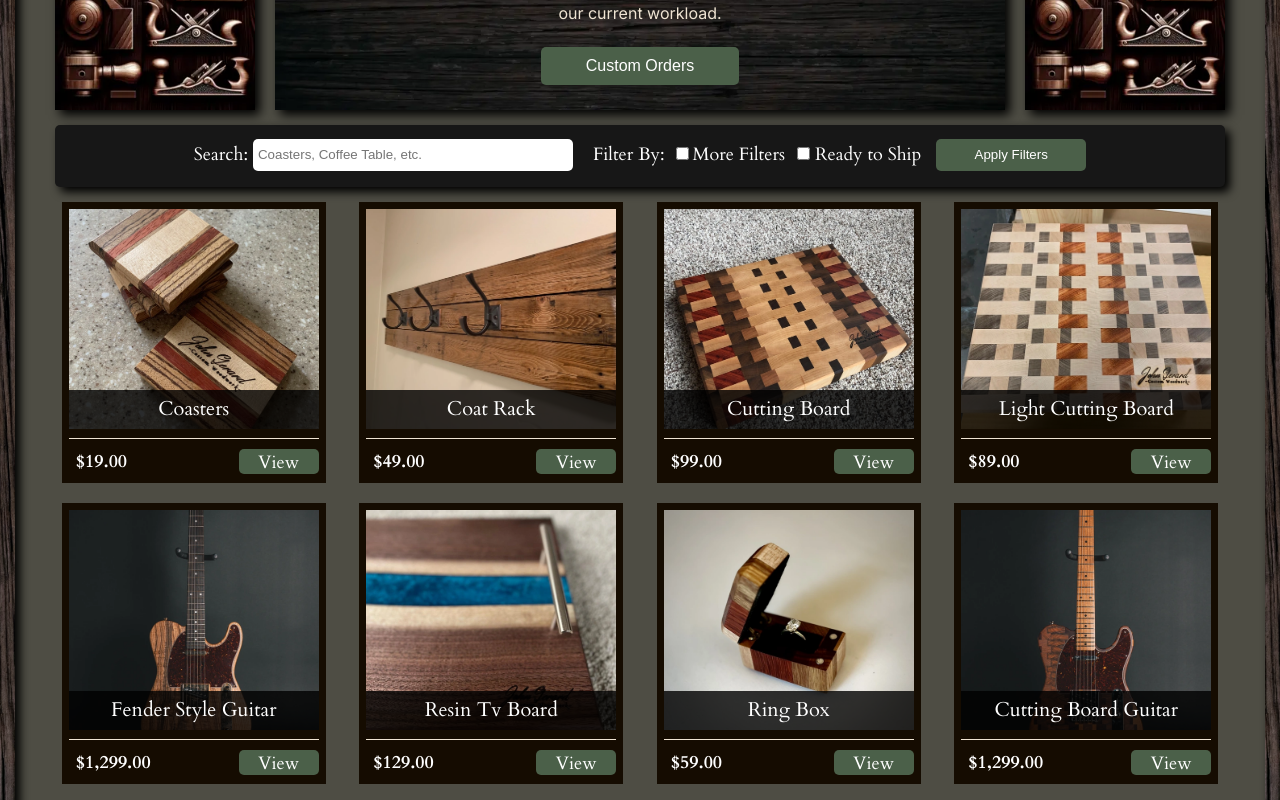
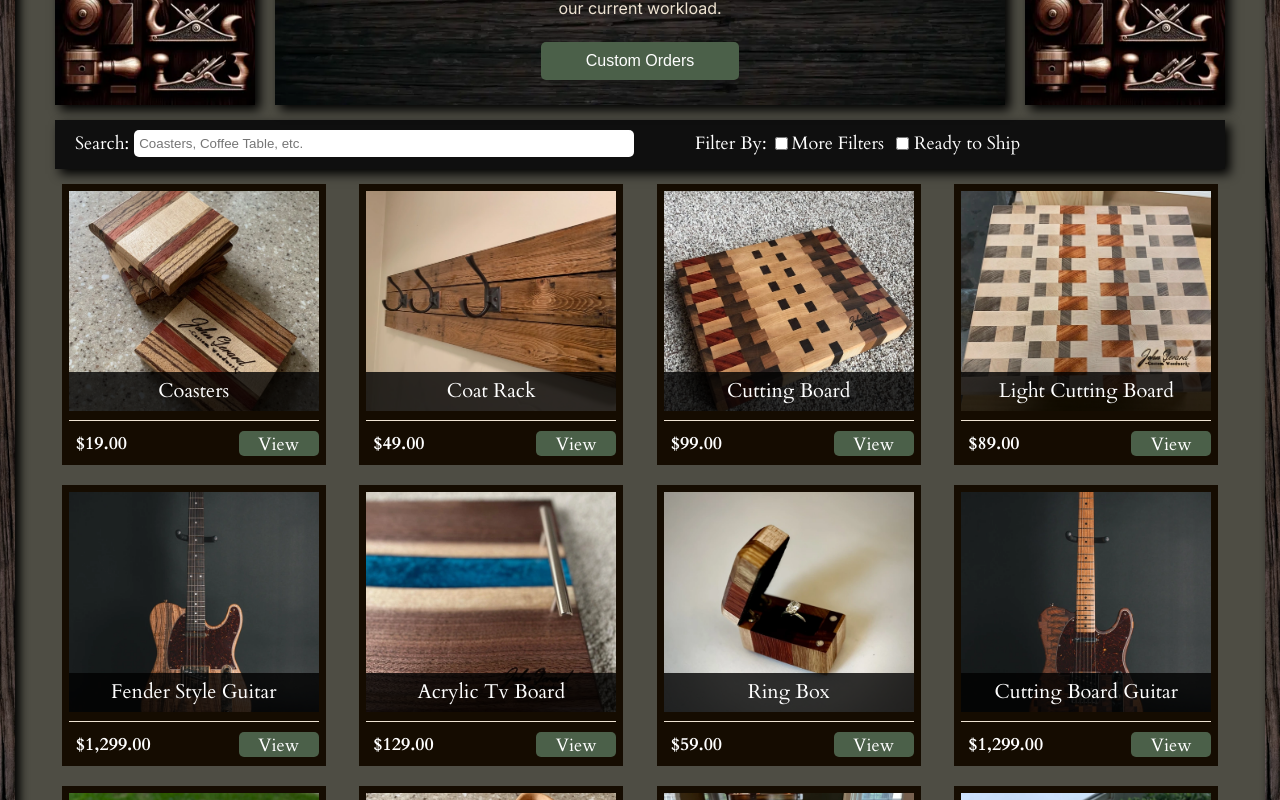
Before and after one commit to jduncan017/jgsite, a Next.js app: page /woodshop in a window 1280 px wide. Shown: the part 520-1320 px from the top of the page. Built offline with nearby package versions, Linux system fonts and the light colour scheme; a web font is replaced by a local one.

Commit message:
finish searchbar ui

```diff
--- a/src/app/contact/page.tsx
+++ b/src/app/contact/page.tsx
@@ -25,8 +25,8 @@ const contactPage = () => {
             SEND US A MESSAGE:
           </h2>
           <p className="form__description">
-            Have a question? Looking to buy one of our pieces or need a custom /
-            bulk order? Reach out below!
+            Have a question or looking to buy one of our pieces? Reach out
+            below!
           </p>
           <ContactForm />
           <Image
--- a/src/app/ui/Shop/SearchBar/SearchBar.css
+++ b/src/app/ui/Shop/SearchBar/SearchBar.css
@@ -1,13 +1,15 @@
+input[type="checkbox" i] {
+  transform: translateY(1px);
+}
+
 .search-bar {
   display: flex;
-  justify-content: center;
   width: 100%;
   padding: 10px 20px;
-  background-color: #171717;
+  background-color: #0f0f0f;
   color: white;
   font-size: 18px;
   box-sizing: border-box;
-  border-radius: 5px;
   margin-bottom: 15px;
 }
 
@@ -16,20 +18,16 @@
   flex-direction: column;
   align-items: flex-start;
   gap: 2px;
+  width: 100%;
 }
 
 .search-bar__main-options {
   display: flex;
-  justify-content: center;
+  justify-content: flex-start;
   gap: 2px 20px;
   align-items: center;
   width: 100%;
-}
-
-.main-options__filter-section {
-  display: flex;
-  align-items: center;
-  gap: 15px;
+  min-width: 80vw;
 }
 
 .search-bar__input,
@@ -41,27 +39,19 @@
   border-radius: 5px;
 }
 
-.search-bar__search-input {
-  width: fit-content;
-  flex: 1 0;
-}
-
 .search-bar__search-field {
-  width: 25vw;
+  width: 100%;
   border: none;
   border-radius: 5px;
-  height: 32px;
-}
-
-.search-bar__filter-options {
-  width: fit-content;
-  display: flex;
-  gap: 8px;
+  height: 27px;
+  max-width: 500px;
 }
 
 .search-bar__filter-checkboxes {
   display: flex;
   gap: 8px;
+  height: 27px;
+  align-items: center;
 }
 
 .search-bar__filters {
@@ -83,6 +73,20 @@
   align-items: center;
 }
 
+.search-bar__search-input,
+.search-bar__filter-options {
+  width: fit-content;
+  gap: 8px;
+  display: flex;
+  height: fit-content;
+  gap: 5px;
+  align-items: center;
+}
+
+.search-bar__search-input {
+  width: 600px;
+}
+
 .search-bar__label {
   display: block;
   text-wrap: nowrap;
@@ -92,18 +96,15 @@
   margin-right: 5px;
 }
 
-.search-bar__button {
-  height: 32px;
-  width: 150px;
+@media (max-width: 1120px) {
+  .search-bar__search-input {
+    flex: 1 0;
+  }
 }
 
 @media (max-width: 1040px) {
   .search-bar {
     font-size: 16px;
-  }
-
-  .search-bar__button {
-    width: 140px;
   }
 }
 
@@ -124,12 +125,12 @@
     width: 100%;
   }
 
+  .search-bar__search-input {
+    gap: 5px;
+  }
+
   .search-bar__select {
     width: 19vw;
-  }
-
-  .main-options__filter-section {
-    gap: 20px;
   }
 
   .search-bar__filters {
@@ -142,7 +143,6 @@
   }
 
   .search-bar__filter-options {
-    flex-direction: column;
     gap: 5px;
   }
 }
@@ -153,7 +153,6 @@
   }
 
   .search-bar__main-options {
-    flex-direction: column;
     gap: 10px;
   }
 
@@ -161,28 +160,35 @@
     width: 100%;
   }
 
-  .main-options__filter-section {
-    width: 100%;
-    justify-content: space-between;
-  }
-
+  .search-bar__search-input,
   .search-bar__filter-options {
-    flex-direction: row;
-  }
-
-  .search-bar__search-input {
-    flex-direction: row;
-    align-items: center;
+    flex-direction: column;
+    align-items: flex-start;
+    height: 55px;
+    gap: 5px;
   }
 }
 
 @media (max-width: 570px) {
   .search-bar {
-    font-size: 14px;
+    padding: 12px 16px;
+  }
+
+  .search-bar__main-options {
+    flex-direction: column;
+    min-width: 100%;
+  }
+
+  .search-bar__search-input,
+  .search-bar__filter-options {
+    flex-direction: row;
+    height: fit-content;
+    align-items: center;
+    flex-wrap: wrap;
   }
 
   .search-bar__field {
-    width: 47%;
+    width: 46%;
   }
 
   .search-bar__search-input {
@@ -191,7 +197,7 @@
 
   .search-bar__filters {
     flex-wrap: wrap;
-    justify-content: flex-start;
+    justify-content: center;
     gap: 10px 15px;
   }
 
@@ -200,37 +206,16 @@
   }
 
   .search-bar__filter-options {
-    flex-direction: column;
-    gap: 2px;
+    width: 100%;
+    gap: 0 8px;
   }
 
   .search-bar__price-filters {
     width: 100%;
+    justify-content: center;
   }
 
-  .search-bar__button {
-    height: 30px;
-    width: 120px;
+  .search-bar__filter-checkboxes {
+    transform: translateX(-3px);
   }
 }
-
-@media (max-width: 570px) {
-  .search-bar {
-    padding: 5px;
-  }
-
-  .search-bar__button {
-    height: 30px;
-    width: 29%;
-    font-size: 12px;
-    padding: 2px;
-  }
-
-  .main-options__filter-section {
-    gap: 5px;
-  }
-
-  .search-bar__checkbox-label {
-    font-size: 12px;
-  }
-}
--- a/src/app/ui/Shop/SearchBar/SearchBar.tsx
+++ b/src/app/ui/Shop/SearchBar/SearchBar.tsx
@@ -1,42 +1,92 @@
-import React, { ChangeEvent, useState } from "react";
+import React, { ChangeEvent, useState, useEffect } from "react";
+import { useSearchParams, usePathname, useRouter } from "next/navigation";
+import { useDebouncedCallback } from "use-debounce";
 import "./SearchBar.css";
 
 const SearchBar = () => {
-  const [filtersVisible, setFiltersVisible] = useState(false);
+  const [moreFiltersChecked, setMoreFiltersChecked] = useState(false);
+  const searchParams = useSearchParams();
+  const pathname = usePathname();
+  const { replace } = useRouter();
+
+  useEffect(() => {
+    const hasFilters = Array.from(searchParams.keys()).some(
+      (key) => key !== "query" && key !== "inStock"
+    );
+    setMoreFiltersChecked(hasFilters);
+  }, [searchParams]);
 
   const handleCheckboxChange = (e: ChangeEvent<HTMLInputElement>) => {
-    setFiltersVisible(e.target.checked);
+    setMoreFiltersChecked(e.target.checked);
+    if (!e.target.checked) {
+      const newSearchParams = new URLSearchParams(searchParams);
+      const filterParams = ["category", "woodType", "minPrice", "maxPrice"];
+
+      filterParams.forEach((param) => {
+        if (newSearchParams.has(param)) {
+          newSearchParams.delete(param);
+        }
+      });
+      replace(`${pathname}?${newSearchParams.toString()}`);
+    }
+  };
+
+  const updateUrlParams = useDebouncedCallback((searchParams) => {
+    replace(`${pathname}?${searchParams.toString()}`);
+  }, 300);
+
+  const handleSearchFilters = (
+    e: ChangeEvent<HTMLInputElement | HTMLSelectElement>
+  ) => {
+    const newSearchParams = new URLSearchParams(searchParams);
+
+    if (e.target.type === "checkbox") {
+      const target = e.target as HTMLInputElement;
+      if (target.checked) {
+        newSearchParams.set(target.name, "true");
+      } else {
+        newSearchParams.delete(target.name);
+      }
+      replace(`${pathname}?${newSearchParams.toString()}`);
+    } else {
+      if (e.target.value) {
+        newSearchParams.set(e.target.name, e.target.value);
+      } else {
+        newSearchParams.delete(e.target.name);
+      }
+      updateUrlParams(newSearchParams);
+    }
   };
 
   return (
     <form
       id="woodworking-filters"
-      action="/your-search-endpoint"
-      method="GET"
       className="search-bar global__box-shadow"
+      onSubmit={(e) => e.preventDefault()}
     >
       <div className="search-bar__inner-container">
         <div
           className={
-            filtersVisible
+            moreFiltersChecked
               ? "search-bar__main-options main-options__extra-padding"
               : "search-bar__main-options"
           }
         >
           {/* SEARCH BAR */}
-          <div className="search-bar__field search-bar__search-input">
+          <div className="search-bar__search-input">
             <label htmlFor="search" className="search-bar__label">
               Search:
             </label>
             <input
               type="text"
               id="search"
-              name="search"
+              name="query"
               placeholder="Coasters, Coffee Table, etc."
               className="search-bar__input search-bar__search-field"
+              onChange={(e) => handleSearchFilters(e)}
+              defaultValue={searchParams.get("query")?.toString()}
             />
           </div>
-          <div className="main-options__filter-section">
           {/* FILTER OPTIONS */}
           <div className="search-bar__filter-options">
             <label className="search-bar__label">Filter By:</label>
@@ -48,9 +98,10 @@ const SearchBar = () => {
                 <input
                   type="checkbox"
                   id="show-more-filters"
-                    name="filtersVisible"
+                  name="moreFiltersChecked"
                   value="category"
                   onChange={handleCheckboxChange}
+                  checked={moreFiltersChecked}
                 />
                 More Filters
               </label>
@@ -59,26 +110,22 @@ const SearchBar = () => {
               <label className="search-bar__checkbox-label">
                 <input
                   type="checkbox"
-                    name="readyToShip"
+                  name="inStock"
                   value="true"
                   className="search-bar__checkbox"
+                  onChange={(e) => handleSearchFilters(e)}
+                  checked={searchParams.get("inStock") === "true"}
                 />
                 Ready to Ship
               </label>
             </div>
-            </div>
-
-            {/* SUBMIT */}
-            <button type="submit" className="search-bar__button global__button">
-              Apply Filters
-            </button>
           </div>
         </div>
 
         {/* Additional FILTER */}
         <div className="search-bar__filters">
           {/* CATEGORY FILTER */}
-          {filtersVisible && (
+          {moreFiltersChecked && (
             <div className="search-bar__field">
               <label htmlFor="category" className="search-bar__label">
                 Category:
@@ -87,20 +134,22 @@ const SearchBar = () => {
                 id="category"
                 name="category"
                 className="search-bar__select"
+                onChange={(e) => handleSearchFilters(e)}
+                defaultValue={searchParams.get("category")?.toString()}
               >
-                <option value="none" selected>
+                <option value="" selected>
                   None
                 </option>
                 <option value="furniture">Furniture</option>
-                <option value="decor">Decor</option>
-                <option value="accessories">Accessories</option>
+                <option value="housewares">Housewares</option>
                 <option value="guitars">Guitars</option>
+                <option value="accessories">Other</option>
               </select>
             </div>
           )}
 
           {/* WOOD TYPE FILTER */}
-          {filtersVisible && (
+          {moreFiltersChecked && (
             <div className="search-bar__field">
               <label htmlFor="wood-type" className="search-bar__label">
                 Type of Wood:
@@ -109,19 +158,25 @@ const SearchBar = () => {
                 id="wood-type"
                 name="woodType"
                 className="search-bar__select"
+                onChange={(e) => handleSearchFilters(e)}
+                defaultValue={searchParams.get("woodType")?.toString()}
               >
-                <option value="none" selected>
+                <option value="" selected>
                   None
                 </option>
                 <option value="oak">Oak</option>
                 <option value="maple">Maple</option>
-                <option value="cherry">Cherry</option>
+                <option value="cherry">Walnut</option>
+                <option value="cherry">Mahogany</option>
+                <option value="cherry">Purple Heart</option>
+                <option value="other">Other</option>
+                <option value="mixed">Mixed</option>
               </select>
             </div>
           )}
 
           {/* PRICE FILTERS */}
-          {filtersVisible && (
+          {moreFiltersChecked && (
             <div className="search-bar__price-filters">
               <div className="search-bar__field">
                 <label htmlFor="price-min" className="search-bar__label">
@@ -131,8 +186,10 @@ const SearchBar = () => {
                   id="min-price"
                   name="minPrice"
                   className="search-bar__select"
+                  onChange={(e) => handleSearchFilters(e)}
+                  defaultValue={searchParams.get("minPrice")?.toString()}
                 >
-                  <option value={0} selected>
+                  <option value="" selected>
                     No Min
                   </option>
                   <option value={50}>&gt; 50</option>
@@ -151,8 +208,10 @@ const SearchBar = () => {
                   id="max-price"
                   name="maxPrice"
                   className="search-bar__select"
+                  onChange={(e) => handleSearchFilters(e)}
+                  defaultValue={searchParams.get("maxPrice")?.toString()}
                 >
-                  <option value={100000} selected>
+                  <option value="" selected>
                     No Max
                   </option>
                   <option value={1000}>&lt; 1000</option>
--- a/src/app/ui/Shop/Shop.css
+++ b/src/app/ui/Shop/Shop.css
@@ -37,7 +37,7 @@
   }
 }
 
-@media (min-width: 320px) and (max-width: 600px) {
+@media (max-width: 600px) {
   .shop__gallery {
     gap: 0;
     padding: 0;
@@ -58,7 +58,7 @@
   }
 }
 
-/* shide 7th and 8th child */
+/* hide 7th and 8th child */
 @media (min-width: 711px) and (max-width: 1190px) {
   .shop__gallery-homepage > :nth-child(7),
   .shop__gallery-homepage > :nth-child(8) {
--- a/src/app/ui/Shop/Shop.tsx
+++ b/src/app/ui/Shop/Shop.tsx
@@ -17,14 +17,19 @@ import SearchBar from "./SearchBar/SearchBar";
 type ShopProps = {
   isHomePage: boolean;
   limit?: number;
+  searchParams?: {
+    query?: string;
+    page?: string;
+  };
 };
 
-const Shop: React.FC<ShopProps> = ({ isHomePage, limit }) => {
+const Shop: React.FC<ShopProps> = ({ isHomePage, limit, searchParams }) => {
   // --------------------------------------- //
   //             - Declarations              //
   // --------------------------------------- //
   const basePath = "/database-images/ImageGallery";
-  const cardsToDisplay = limit ? imageCards.slice(0, limit) : imageCards;
+  const query = searchParams?.query?.toLowerCase() || "";
+  const currentPage = Number(searchParams?.page) || 1;
   const [modalOpened, setModalOpened] = useState(false);
   const { selectedItem, setSelectedItem } = useContext(SelectedItemContext);
 
@@ -54,6 +59,43 @@ const Shop: React.FC<ShopProps> = ({ isHomePage, limit }) => {
       document.body.classList.remove("global__no-scroll");
     }
   }, [modalOpened]);
+
+  const matchesSearchCriteria = (card: ImageCard) => {
+    // Ensure searchParams is defined and not empty
+    if (!searchParams || Object.keys(searchParams).length === 0) {
+      return true; // If no search parameters, all cards match
+    }
+
+    return Object.entries(searchParams).every(([key, value]) => {
+      if (!value) return true; // Skip if search value is empty
+      const lowerValue = value.toLowerCase();
+      const cardValue = card[key as keyof ImageCard];
+
+      // Handle string values
+      if (typeof cardValue === "string") {
+        return cardValue.toLowerCase().includes(lowerValue);
+      }
+
+      // Handle array values (e.g., woodTypes)
+      if (Array.isArray(cardValue)) {
+        return cardValue.some((item) =>
+          item.toLowerCase().includes(lowerValue)
+        );
+      }
+
+      // Handle numeric values (e.g., price, quantity)
+      if (typeof cardValue === "number") {
+        // Assuming numeric search is for exact match (can be adjusted as needed)
+        return cardValue === Number(lowerValue);
+      }
+
+      return false; // If the key doesn't match any known type, return false
+    });
+  };
+
+  // Filter the cards based on search parameters
+  const filteredCards = imageCards.filter(matchesSearchCriteria);
+  const cardsToDisplay = limit ? filteredCards.slice(0, limit) : filteredCards;
 
   return (
     <div className="shop">
--- a/src/lib/constants.ts
+++ b/src/lib/constants.ts
@@ -5,6 +5,7 @@ export interface ImageCard {
   description: string;
   quantity: number;
   category: string;
+  woodTypes: string[];
 }
 
 const imageCards: ImageCard[] = [
@@ -16,6 +17,7 @@ const imageCards: ImageCard[] = [
       "Elegant wooden coasters, perfect for protecting surfaces from beverage stains.",
     quantity: 1,
     category: "housewares",
+    woodTypes: ["zebra wood", "padauk", "maple"],
   },
   {
     title: "Coat Rack",
@@ -25,6 +27,7 @@ const imageCards: ImageCard[] = [
       "Stylish and sturdy coat rack, ideal for organizing your outerwear with ease.",
     quantity: 1,
     category: "housewares",
+    woodTypes: ["pine"],
   },
   {
     title: "Cutting Board",
@@ -34,6 +37,7 @@ const imageCards: ImageCard[] = [
       "Durable and finely crafted cutting board, perfect for all your kitchen prep needs.",
     quantity: 1,
     category: "housewares",
+    woodTypes: ["walnut", "cherry", "maple", "padauk"],
   },
   {
     title: "Light Cutting Board",
@@ -43,6 +47,7 @@ const imageCards: ImageCard[] = [
       "Lightweight and easy-to-handle cutting board, combining functionality with aesthetic appeal.",
     quantity: 2,
     category: "housewares",
+    woodTypes: ["chechen", "cherry", "padauk", "maple"],
   },
   {
     title: "Fender Style Guitar",
@@ -57,9 +62,10 @@ const imageCards: ImageCard[] = [
       "Exquisite Fender-style guitar, offering both a classic design and superior sound quality.",
     quantity: 0,
     category: "guitar",
+    woodTypes: ["swamp ash", "indian rose wood"],
   },
   {
-    title: "Resin Tv Board",
+    title: "Acrylic Tv Board",
     price: 129.0,
     imagePaths: [
       "/resin-board.webp",
@@ -70,6 +76,7 @@ const imageCards: ImageCard[] = [
       "Contemporary resin TV board, featuring a unique design to enhance your living space.",
     quantity: 1,
     category: "housewares",
+    woodTypes: ["walnut"],
   },
   {
     title: "Ring Box",
@@ -79,6 +86,7 @@ const imageCards: ImageCard[] = [
       "Elegantly crafted ring box, perfect for safely storing and showcasing your precious jewelry.",
     quantity: 1,
     category: "housewares",
+    woodTypes: ["padauk", "canary wood"],
   },
   {
     title: "Cutting Board Guitar",
@@ -93,6 +101,7 @@ const imageCards: ImageCard[] = [
       "Innovative cutting board shaped like a guitar, merging culinary art with musical passion.",
     quantity: 1,
     category: "housewares",
+    woodTypes: ["padauk", "canary wood", "walnut", "maple"],
   },
   {
     title: "Side Table",
@@ -102,6 +111,7 @@ const imageCards: ImageCard[] = [
       "Chic and functional side table, perfect for adding a touch of elegance to any room.",
     quantity: 1,
     category: "furniture",
+    woodTypes: ["oak", "maple", "padauk"],
   },
   {
     title: "Wooden Spoon",
@@ -111,6 +121,7 @@ const imageCards: ImageCard[] = [
       "Handcrafted wooden spoon, an essential tool for any kitchen aficionado.",
     quantity: 1,
     category: "housewares",
+    woodTypes: ["walnut", "maple", "cherry"],
   },
   {
     title: "Dining Table",
@@ -120,6 +131,7 @@ const imageCards: ImageCard[] = [
       "Luxurious dining table, designed to be the centerpiece of memorable family gatherings.",
     quantity: 1,
     category: "furniture",
+    woodTypes: ["walnut"],
   },
   {
     title: "Tv Tray",
@@ -129,6 +141,7 @@ const imageCards: ImageCard[] = [
       "Versatile TV tray, ideal for enjoying meals or working comfortably from your couch.",
     quantity: 1,
     category: "housewares",
+    woodTypes: ["spalted maple", "walnut"],
   },
 ];
 
```
Also changed, not shown: package.json (+4 -3 lines), src/app/contact/ContactForm/ContactForm.css (+13 -3 lines), src/app/contact/page.css (+18 -13 lines), src/app/ui/Header/Header.css (+9 -2 lines), 1 other file (tests, documents, lock files or other folders). Lines whose indentation alone changed are shown as unchanged.
